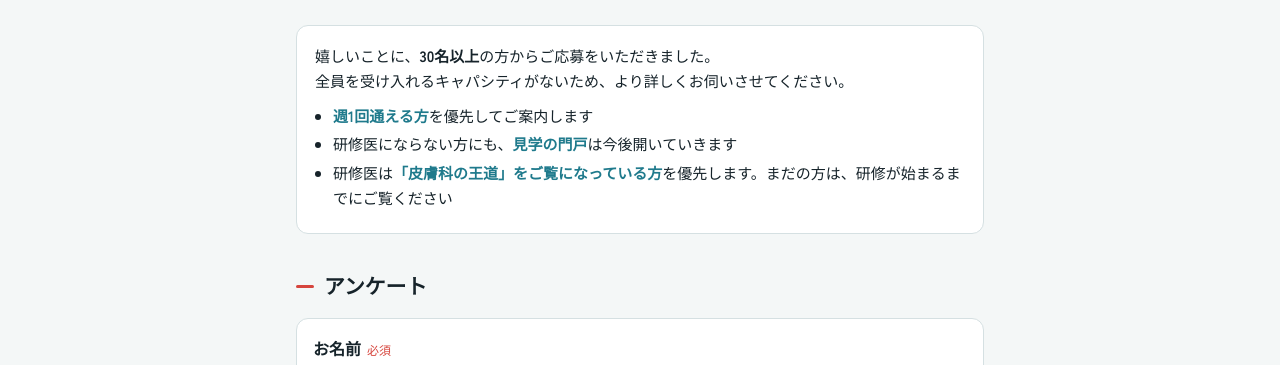
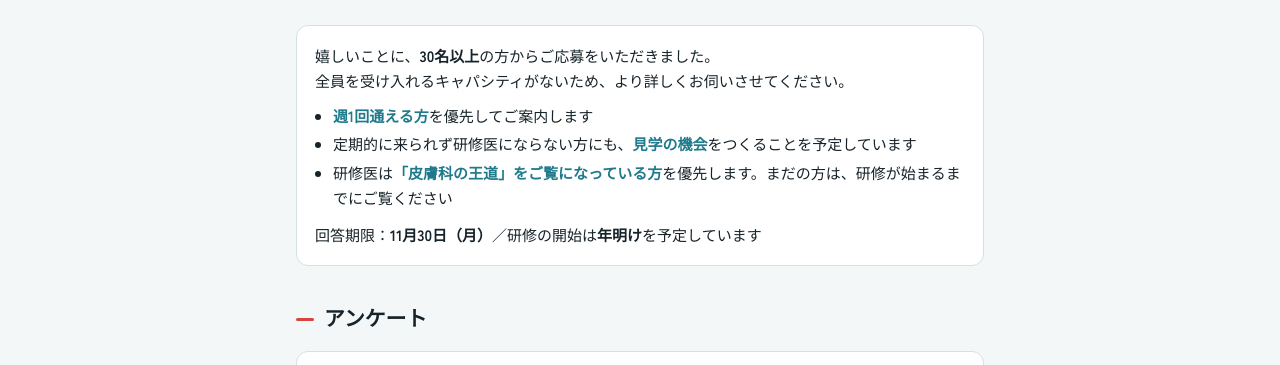
Before and after one commit to toyoda-blip/derm-resident-recruit, a plain HTML site: page confirm.html in a window 1280 px wide. Shown: the part 363-728 px from the top of the page. Drawn offline with Linux system fonts and the light colour scheme; a web font is replaced by a local one.

Commit message:
回答期限・開始時期・見学の文言を追加
Co-Authored-By: Claude Opus 5.5 <noreply@anthropic.com>

```diff
--- a/confirm.html
+++ b/confirm.html
@@ -103,9 +103,10 @@ footer.site a{color:var(--muted)}
     <p>嬉しいことに、<b>30名以上</b>の方からご応募をいただきました。<br>全員を受け入れるキャパシティがないため、より詳しくお伺いさせてください。</p>
     <ul>
       <li><b>週1回通える方</b>を優先してご案内します</li>
-      <li>研修医にならない方にも、<b>見学の門戸</b>は今後開いていきます</li>
+      <li>定期的に来られず研修医にならない方にも、<b>見学の機会</b>をつくることを予定しています</li>
       <li>研修医は<b>「皮膚科の王道」をご覧になっている方</b>を優先します。まだの方は、研修が始まるまでにご覧ください</li>
     </ul>
+    <p style="margin:12px 0 0">回答期限：<b>11月30日（月）</b>／研修の開始は<b>年明け</b>を予定しています</p>
   </section>
 
   <h2 class="sec">アンケート</h2>
```
